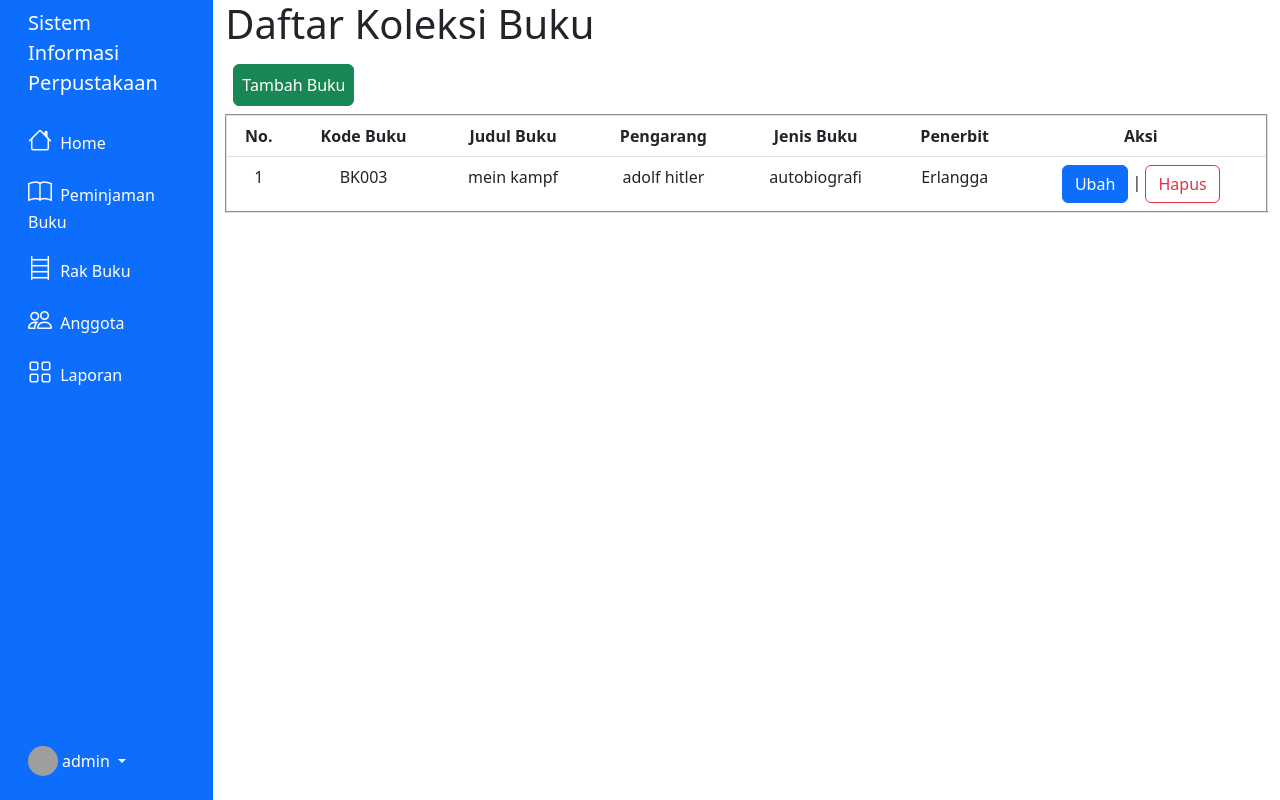
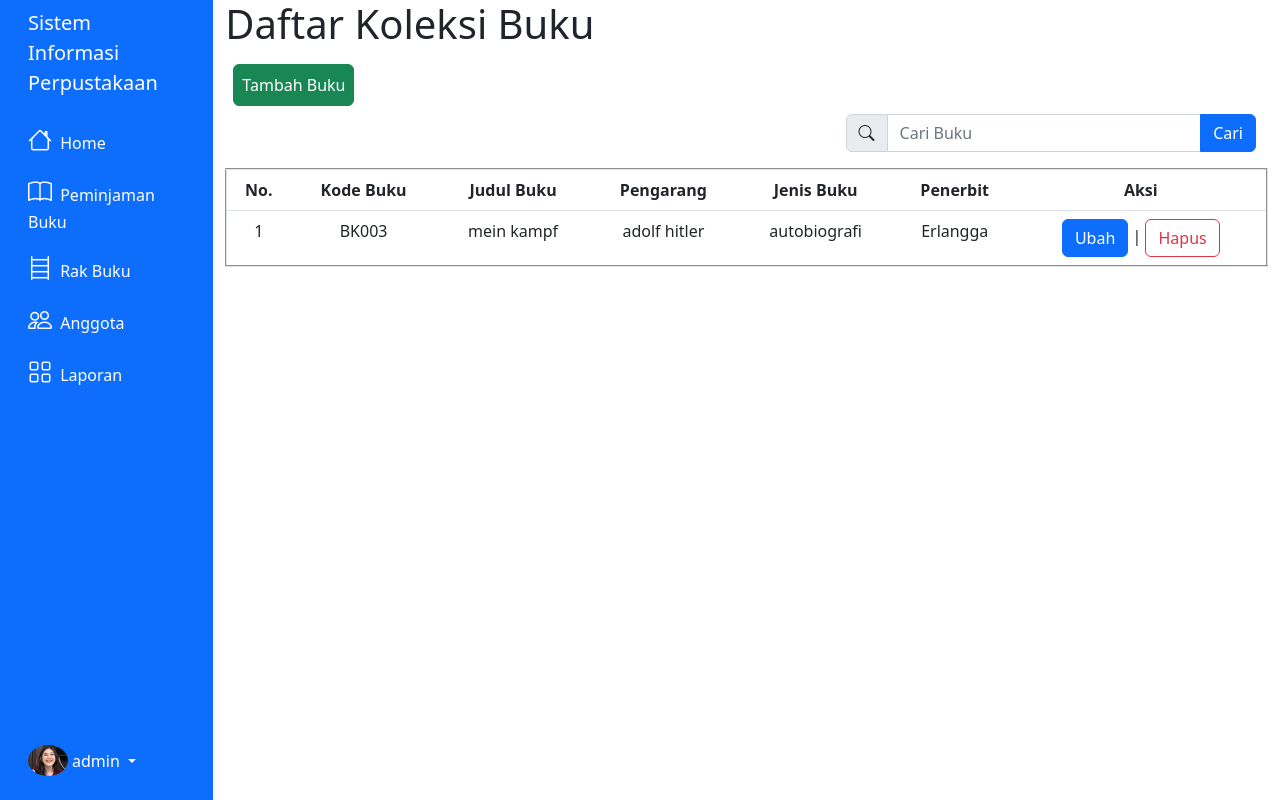
Before and after one commit to ALIFFFFFF240207/projek-uas-pwd, a PHP site: page /rak_buku.php in a window 1280 px wide. Run offline with PHP 8.4, Linux system fonts and the light colour scheme; a user stored in the database is signed in; data comes from the database, SQL or seed files in the repository; grey boxes are pictures that could not be loaded.

Commit message:
search bar di master buku dan anggota

```diff
--- a/assets/global_style.css
+++ b/assets/global_style.css
@@ -17,3 +17,7 @@
     min-height: 100vh;
     width: 100%;
 }
+
+.logo-nav{
+    font-size: 20px;
+}
--- a/layout/header.php
+++ b/layout/header.php
@@ -1,11 +1,12 @@
 <body>
+
     <?php session_start(); ?>
     <div class="container-fluid">
         <div class="row">
             <div class="col-2 bg-primary">
                 <div class="d-flex flex-column align-items-center align-items-sm-start px-3 pt-2 text-white min-vh-100">
-                    <a href="/" class="d-flex align-items-center pb-3 mb-md-0 me-md-auto text-white text-decoration-none">
-                        <span class="fs-5 d-none d-sm-inline">Sistem Informasi Perpustakaan</span>
+                    <a href="index.php" class="d-flex align-items-center pb-3 mb-md-0 me-md-auto text-white text-decoration-none">
+                        <span class="fs-5 d-none d-sm-inline"> Sistem Informasi Perpustakaan</span>
                     </a>
                     <ul class="nav nav-pills flex-column mb-sm-auto mb-0 align-items-center align-items-sm-start" id="menu">
                         <li class="nav-item">
@@ -41,7 +42,7 @@
                     <hr>
                     <div class="dropdown pb-4">
                         <a href="#" class="d-flex align-items-center text-white text-decoration-none dropdown-toggle" id="dropdownUser1" data-bs-toggle="dropdown" aria-expanded="false">
-                            <img src="https://github.com/mdo.png" alt="hugenerd" width="30" height="30" class="rounded-circle">
+                            <img src="assets/admin.jpg" alt="hugenerd" width="40" class="rounded-circle">
                             <span class="d-none d-sm-inline mx-1"><?php echo $_SESSION['username']; ?></span>
                         </a>
                         <ul class="dropdown-menu dropdown-menu-dark text-small shadow">
--- a/rak_buku.php
+++ b/rak_buku.php
@@ -12,7 +12,21 @@
 <?php include("layout/header.php") ?>
 <div class="col-10 container">
     <h1>Daftar Koleksi Buku</h1>
+
     <a class="btn btn-success p-2 m-2" href="tambah_buku.php">Tambah Buku</a>
+    <div class="container ">
+        <div class="row justify-content-end">
+            <div class="col-5">
+                <form action="rak_buku.php" method="get">
+                    <div class="input-group mb-3 ">
+                        <span class="input-group-text"><i class="bi bi-search"></i></span>
+                        <input type="text" class="form-control" placeholder="Cari Buku" name="cari">
+                        <button class="btn btn-primary" type="submit" value="cari">Cari</button>
+                    </div>
+                </form>
+            </div>
+        </div>
+    </div>
     <table border="2" class="table">
         <tr class="text-center">
             <th>No.</th>
@@ -25,10 +39,14 @@
         </tr>
         <?php
         include 'koneksi.php';
+        if (isset($_GET['cari'])) {
+            $cari = $_GET['cari'];
+            $data = mysqli_query($koneksi, "select * from buku where judul_buku like '%" . $cari . "%'");
+        } else {
+            $data = mysqli_query($koneksi, "select * from buku");
+        }
         $no = 1;
-        $data = mysqli_query($koneksi, "select * from buku");
         while ($d = mysqli_fetch_array($data)) {
-
         ?>
             <tr class="text-center">
                 <td><?php echo $no++; ?></td>
```
Also changed, not shown: anggota.php (+19 -3 lines), login.php (+7 -8 lines), pinjam.php (+13 -7 lines), assets/admin.jpg (added).
